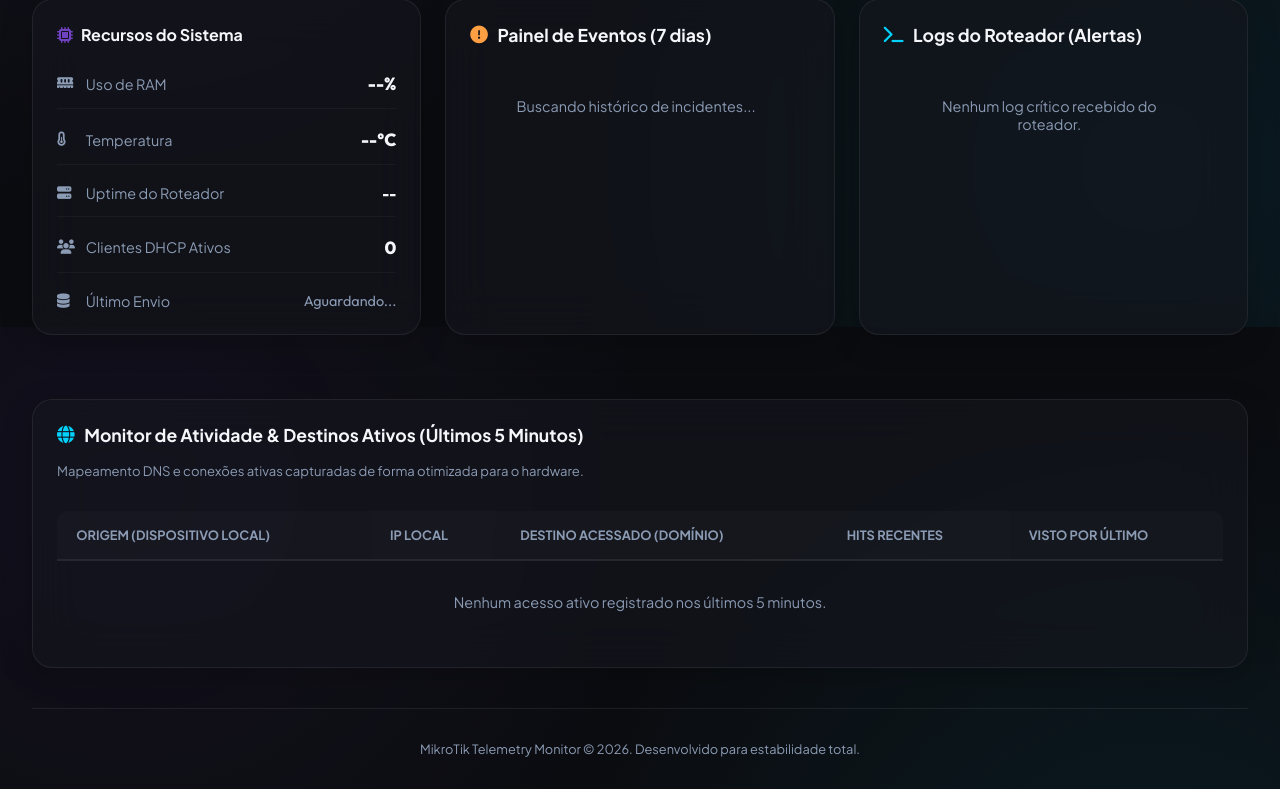
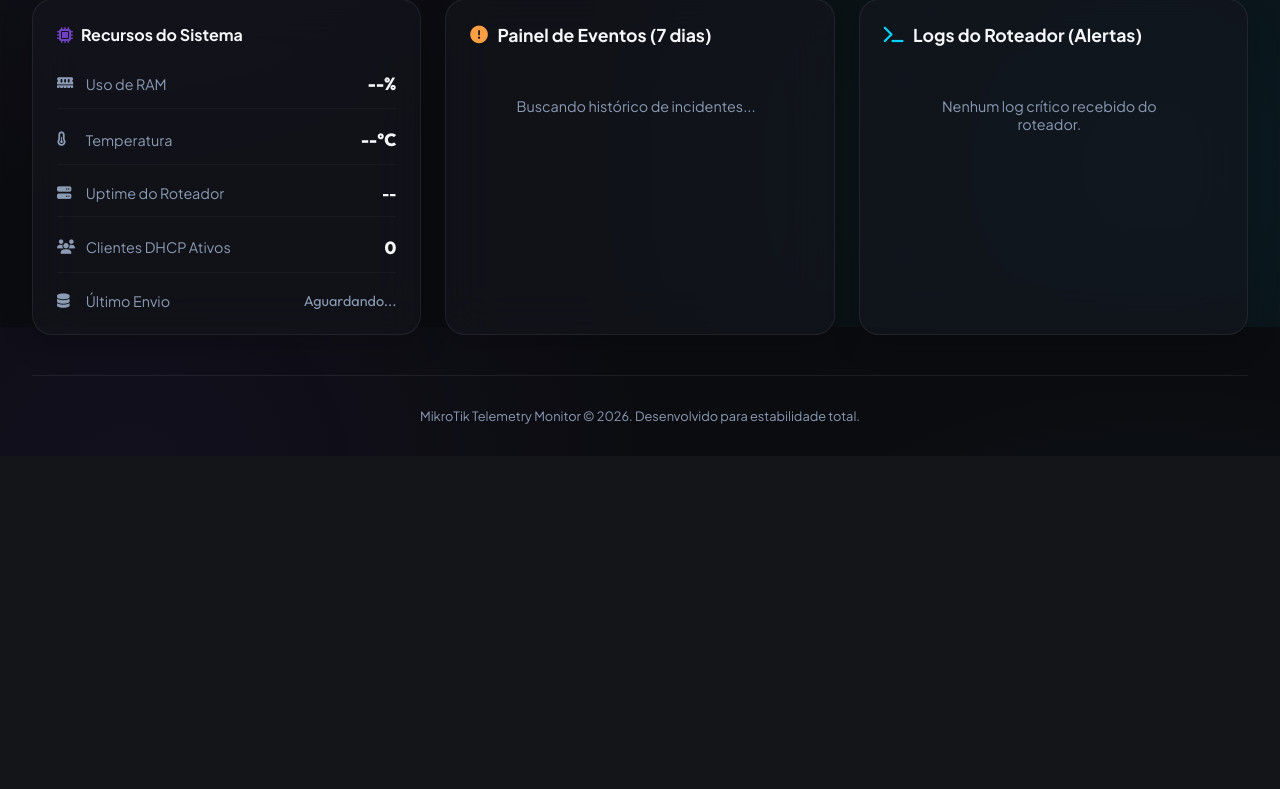
Before and after one commit to brunnosouto/mikrotik, a Flask app: page / in a window 1280 px wide. Shown: the part 2073-2862 px from the top of the page. After the commit the page ends 2497 px from the top, so only its background shows below. Run offline with Flask 3, Linux system fonts and the light colour scheme; data comes from the database, SQL or seed files in the repository; data that the repository does not hold is empty.

Commit message:
cleanup: remove network activity endpoints and frontend card

```diff
--- a/app.py
+++ b/app.py
@@ -765,98 +765,6 @@ def get_traffic_stats():
     except Exception as e:
         return jsonify({"status": "error", "message": str(e)}), 500
 
-@app.route('/api/network-activity', methods=['POST'])
-def receive_network_activity():
-    try:
-        data = request.get_json(silent=True) or request.form
-        if not data or 'connections' not in data:
-            return jsonify({"status": "error", "message": "Missing connections payload"}), 400
-
-        connections = data.get('connections', [])
-        conn = sqlite3.connect(DB_PATH)
-        cursor = conn.cursor()
-
-        # Get current GMT-3 timestamp
-        tz_gmt3 = datetime.timezone(datetime.timedelta(hours=-3))
-        now_dt = datetime.datetime.now(tz_gmt3)
-        now_str = now_dt.strftime('%Y-%m-%d %H:%M:%S')
-        five_min_ago = (now_dt - datetime.timedelta(minutes=5)).strftime('%Y-%m-%d %H:%M:%S')
-
-        for item in connections:
-            src_ip = item.get('src_ip', '').strip()
-            domain = item.get('domain', '').strip()
-            hostname = item.get('hostname', '').strip()
-
-            if not src_ip or not domain:
-                continue
-
-            # Update if already exists in active connection database within the last 5 minutes, else insert
-            cursor.execute('''
-                SELECT id, hits FROM network_activity
-                WHERE src_ip = ? AND domain = ? AND timestamp >= ?
-            ''', (src_ip, domain, five_min_ago))
-            row = cursor.fetchone()
-
-            if row:
-                conn_id, hits = row
-                cursor.execute('''
-                    UPDATE network_activity
-                    SET hits = ?, timestamp = ?, hostname = ?
-                    WHERE id = ?
-                ''', (hits + 1, now_str, hostname or src_ip, conn_id))
-            else:
-                cursor.execute('''
-                    INSERT INTO network_activity (timestamp, src_ip, hostname, domain, hits)
-                    VALUES (?, ?, ?, ?, 1)
-                ''', (now_str, src_ip, hostname or src_ip, domain))
-
-        # Clean old records older than 5 minutes
-        cursor.execute("DELETE FROM network_activity WHERE timestamp < ?", (five_min_ago,))
-        conn.commit()
-        conn.close()
-
-        return jsonify({"status": "success", "message": "Network activity updated"})
-    except Exception as e:
-        return jsonify({"status": "error", "message": str(e)}), 500
-
-@app.route('/api/network-activity', methods=['GET'])
-def get_network_activity():
-    try:
-        conn = sqlite3.connect(DB_PATH)
-        cursor = conn.cursor()
-
-        # Clean obsolete entries on retrieve using python local time
-        tz_gmt3 = datetime.timezone(datetime.timedelta(hours=-3))
-        five_min_ago = (datetime.datetime.now(tz_gmt3) - datetime.timedelta(minutes=5)).strftime('%Y-%m-%d %H:%M:%S')
-
-        cursor.execute("DELETE FROM network_activity WHERE timestamp < ?", (five_min_ago,))
-        conn.commit()
-
-        # Group connections to show top active devices and destinations
-        cursor.execute('''
-            SELECT src_ip, hostname, domain, SUM(hits) as total_hits, MAX(timestamp) as last_seen
-            FROM network_activity
-            GROUP BY src_ip, domain
-            ORDER BY last_seen DESC, total_hits DESC
-            LIMIT 30
-        ''')
-        rows = cursor.fetchall()
-        conn.close()
-
-        activity = []
-        for r in rows:
-            activity.append({
-                "src_ip": r[0],
-                "hostname": r[1],
-                "domain": r[2],
-                "hits": r[3],
-                "last_seen": r[4]
-            })
-
-        return jsonify(activity)
-    except Exception as e:
-        return jsonify({"status": "error", "message": str(e)}), 500
-
 @app.route('/')
 def dashboard():
     return render_template('index.html')
--- a/templates/index.html
+++ b/templates/index.html
@@ -915,33 +915,6 @@
         </div>
     </div>
 
-    <!-- Monitor de Atividade & Destinos da Rede -->
-    <div class="traffic-table-card" style="margin-top: 1.5rem; margin-bottom: 2.5rem;">
-        <h3 style="font-size: 1.1rem; font-weight: 600; display: flex; align-items: center; gap: 0.6rem; margin-bottom: 1rem;">
-            <i class="fa-solid fa-globe" style="color: var(--accent-micks);"></i>
-            <span>Monitor de Atividade & Destinos Ativos (Últimos 5 Minutos)</span>
-        </h3>
-        <p style="font-size: 0.82rem; color: var(--text-muted); margin-bottom: 1rem;">Mapeamento DNS e conexões ativas capturadas de forma otimizada para o hardware.</p>
-        <div class="table-responsive">
-            <table>
-                <thead>
-                    <tr>
-                        <th>Origem (Dispositivo local)</th>
-                        <th>IP Local</th>
-                        <th>Destino Acessado (Domínio)</th>
-                        <th>Hits Recentes</th>
-                        <th>Visto por Último</th>
-                    </tr>
-                </thead>
-                <tbody id="network-activity-tbody">
-                    <tr>
-                        <td colspan="5" style="text-align: center; color: var(--text-muted); padding: 2rem;">Aguardando payload DNS do MikroTik...</td>
-                    </tr>
-                </tbody>
-            </table>
-        </div>
-    </div>
-
     <footer>
         <p>MikroTik Telemetry Monitor &copy; 2026. Desenvolvido para estabilidade total.</p>
     </footer>
@@ -1755,55 +1728,10 @@
             }
         }
 
-        async function fetchNetworkActivity() {
-            try {
-                const response = await fetch('/api/network-activity');
-                if (!response.ok) throw new Error("Network Activity API error");
-                const data = await response.json();
-
-                const tbody = document.getElementById('network-activity-tbody');
-                if (!tbody) return;
-
-                if (data.length === 0) {
-                    tbody.innerHTML = `
-                    <tr>
-                        <td colspan="5" style="text-align: center; color: var(--text-muted); padding: 2rem;">Nenhum acesso ativo registrado nos últimos 5 minutos.</td>
-                    </tr>
-                    `;
-                    return;
-                }
-
-                let html = '';
-                data.forEach(item => {
-                    const localTime = new Date(item.last_seen.replace(' ', 'T')).toLocaleTimeString('pt-BR');
-
-                    // Style badges to match hostnames and domains beautifully
-                    const hostBadge = item.hostname !== item.src_ip
-                        ? `<span class="bandwidth-badge" style="color: var(--accent-green); background: rgba(0, 255, 135, 0.05); border-color: rgba(0, 255, 135, 0.15); font-weight: 600;">${item.hostname}</span>`
-                        : `<span class="bandwidth-badge" style="color: var(--text-muted); font-weight: 500;">Dispositivo Desconhecido</span>`;
-
-                    html += `
-                    <tr>
-                        <td data-label="Dispositivo">${hostBadge}</td>
-                        <td data-label="IP Local"><code style="color: var(--accent-micks); font-size: 0.85rem; font-weight: 600;">${item.src_ip}</code></td>
-                        <td data-label="Destino Acessado"><span style="font-weight: 600; color: var(--text-main); font-family: monospace; word-break: break-all;">${item.domain}</span></td>
-                        <td data-label="Hits Recentes"><span class="bandwidth-badge" style="font-weight: 700; background: rgba(255, 255, 255, 0.05); color: var(--text-main); border: none;">${item.hits}</span></td>
-                        <td data-label="Visto por Último"><span style="color: var(--text-muted); font-size: 0.82rem;">${localTime}</span></td>
-                    </tr>
-                    `;
-                });
-                tbody.innerHTML = html;
-            } catch (err) {
-                console.error("Failed to load network activity:", err);
-            }
-        }
-
         // Fetch every 1s for high responsiveness on open tab
         fetchAndUpdate();
-        fetchNetworkActivity();
 
         setInterval(fetchAndUpdate, 1000);
-        setInterval(fetchNetworkActivity, 5000); // Poll network activity every 5 seconds (more relaxed than real-time telemetries to save CPU)
     </script>
 </body>
 </html>
```
